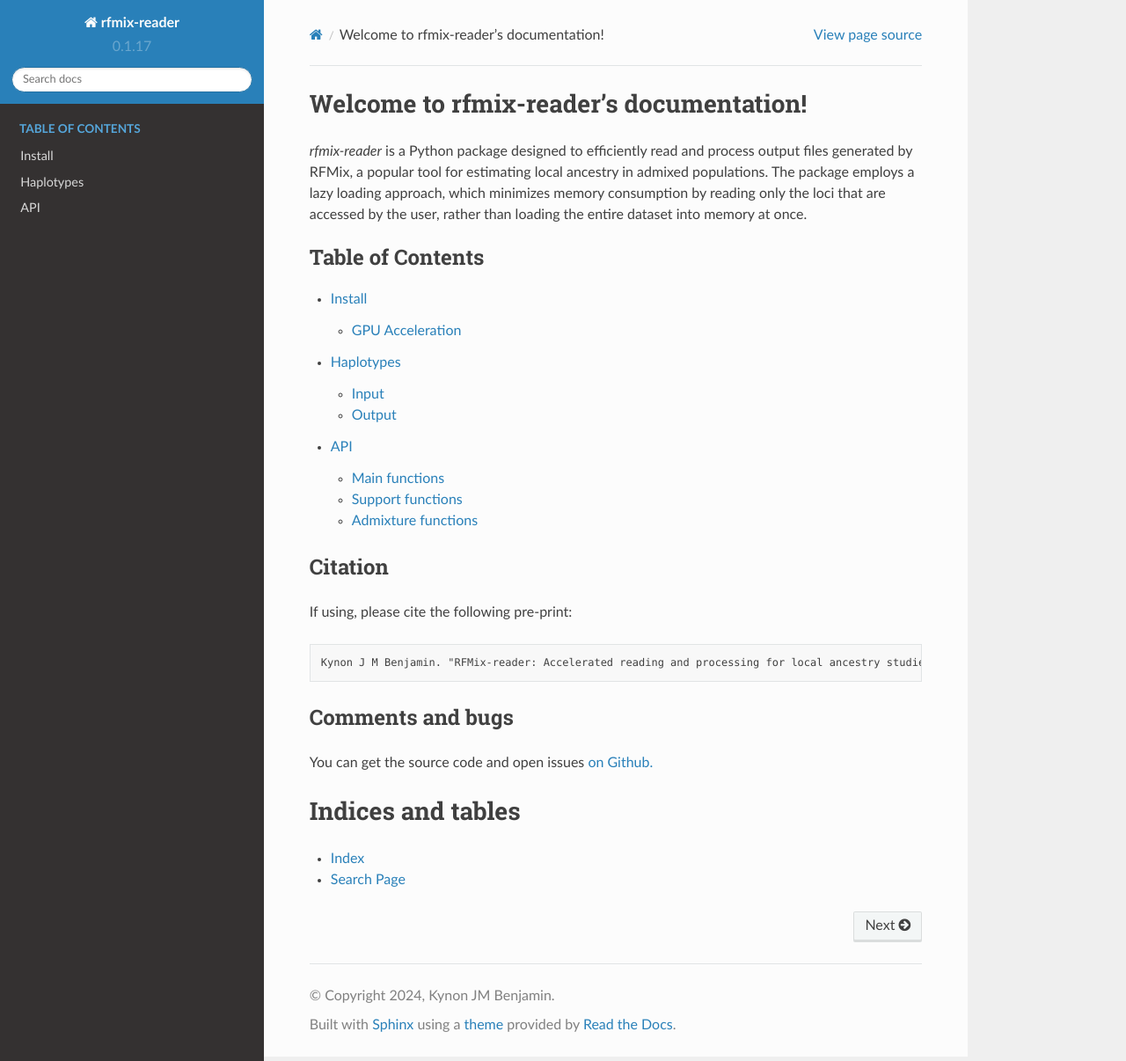
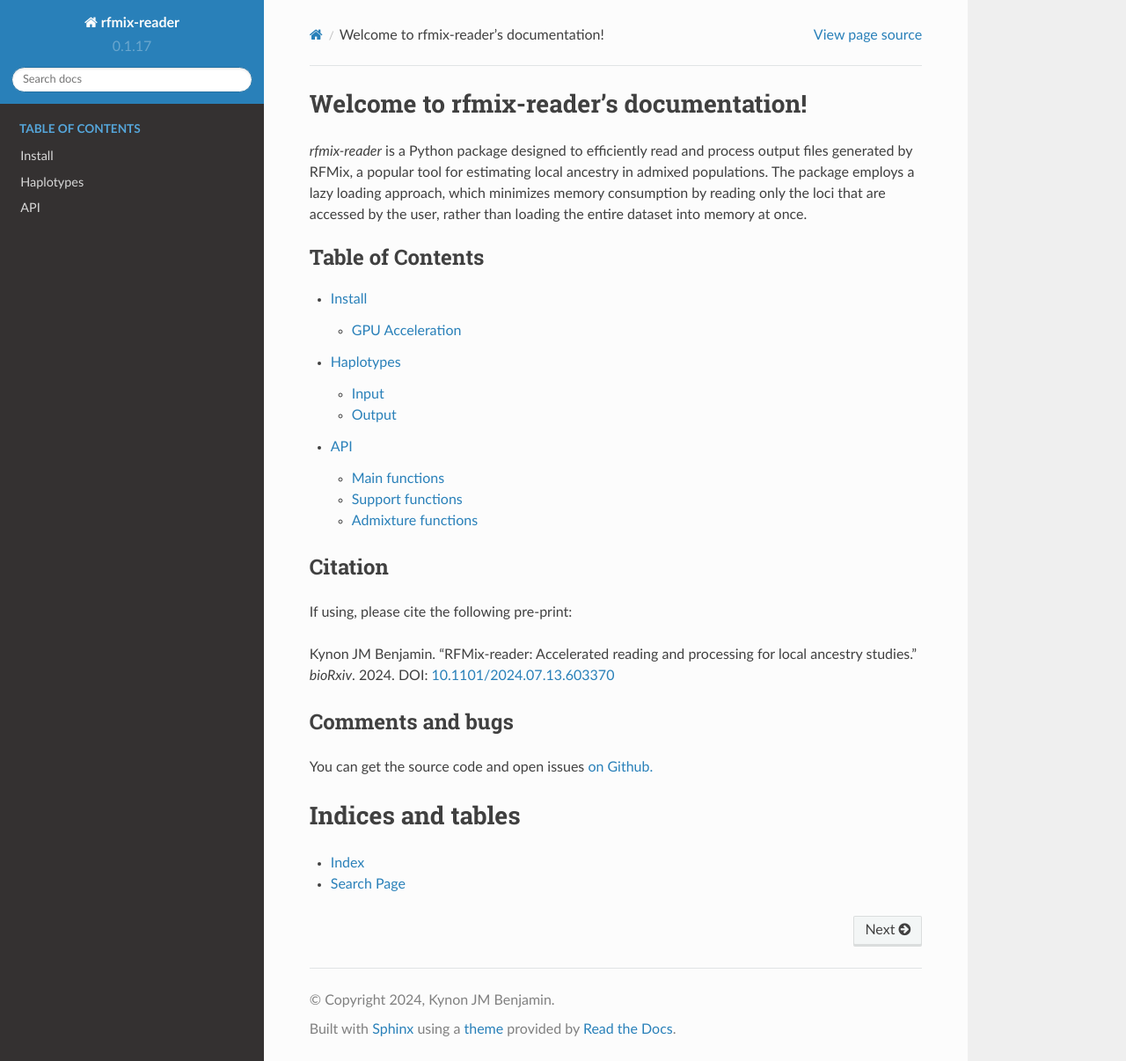
Before and after one commit to heart-gen/rfmix_reader, a Sphinx documentation site: the page built from docs/index.rst, in a window 1280 px wide and 1206 px high. Shown: the whole window at 88% size. Built offline with Sphinx 7.4.7 and the Read the Docs theme 2.0.0, drawn with Linux system fonts in a browser that asks for light colours.

Commit message:
revising citation

```diff
--- a/docs/index.rst
+++ b/docs/index.rst
@@ -26,9 +26,9 @@ Citation
 
 If using, please cite the following pre-print:
 
-.. code-block:: text
-
-   Kynon J M Benjamin. "RFMix-reader: Accelerated reading and processing for local ancestry studies." bioRxiv. 2024. https://doi.org/10.1101/2024.07.13.603370
+Kynon JM Benjamin. "RFMix-reader: Accelerated reading and processing for
+local ancestry studies." *bioRxiv*. 2024.
+DOI: `10.1101/2024.07.13.603370 <https://www.biorxiv.org/content/10.1101/2024.07.13.603370v2>`_
 
 *****************
 Comments and bugs
```
